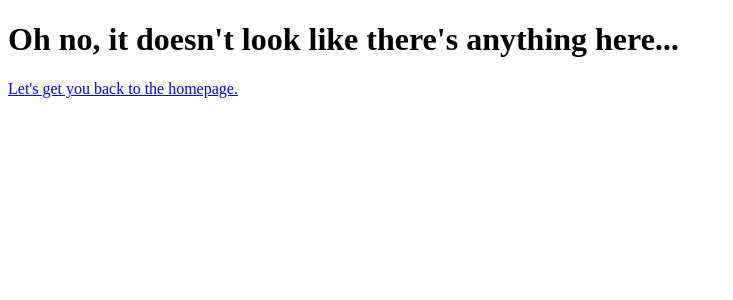
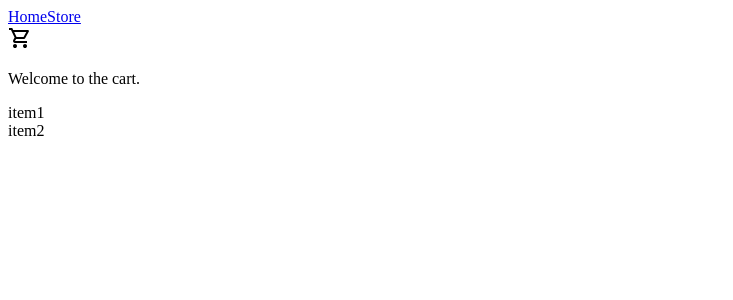
Before and after one commit to daltonoswald/shopping-cart, a React (Vite) app: page /cart in a window 1280 px wide. Shown: the top 300 px of the page, without its empty margins (0-733 px from the left). Built offline with nearby package versions, Linux system fonts and the light colour scheme.

Commit message:
store page and more functionality added

```diff
--- /dev/null
+++ b/src/Cart.jsx
@@ -0,0 +1,20 @@
+/* eslint-disable react/jsx-key */
+/* eslint-disable react/prop-types */
+import Nav from "./Nav"
+
+function Cart({itemsInCart, setItemsInCart}) {
+    console.log(itemsInCart);
+    return (
+        <>
+            <Nav />
+            <p>Welcome to the cart.</p>
+            <div className="items-in-cart">
+                {itemsInCart.map((item) =>
+                        <div>{item}</div>
+                )}
+            </div>
+        </>
+    )
+}
+
+export default Cart
--- a/src/FetchStore.jsx
+++ b/src/FetchStore.jsx
@@ -1,9 +1,10 @@
+/* eslint-disable react/prop-types */
 import { useState, useEffect } from "react"
 
-function FetchStore() {
-    const [data, setData] = useState([]);
+function FetchStore({data, setData, isLoading, setIsLoading, handleAddToCart}) {
+    // const [data, setData] = useState([]);
     const [error, setError] = useState(null);
-    const [isLoading, setIsLoading] = useState(true);
+    // const [isLoading, setIsLoading] = useState(true);
     useEffect(() => {
         const fetchData = async () => {
             try {
@@ -16,6 +17,7 @@ function FetchStore() {
                 itemList.push(results);
                 setData(itemList);
                 console.log(itemList);
+                return itemList
             } catch (error) {
                 setError(error.message)
                 setData(null);
@@ -32,9 +34,16 @@ function FetchStore() {
         <div className="store-items">
             {data[0].map(data =>
                 <>
-                    <div key={data.title} id={data.title} className="store-card">
-                        <img id={data.title} src={data.image} className="item-image" />
+                    <div key={data.id} id={data.id} className="store-card">
+                        <img id={data.id} src={data.image} className="item-image" />
                         <p id={data.title}>{data.title}</p>
+                        <p id={data.price}>${data.price}</p>
+                        {/* <form className="buy-form" onSubmit={addToCart}> */}
+                        <form className="buy-form" id={data.title} onSubmit={handleAddToCart}>
+                            <label htmlFor="quantity">Amount</label>
+                                <input type="number" id="quantity" name="quantity" min="1" max="5" />
+                                <input type="submit" className="add-to-cart" value="Add to Cart" />
+                        </form>
                     </div>
                 </>
                 )}
--- a/src/Homepage.jsx
+++ b/src/Homepage.jsx
@@ -1,7 +1,6 @@
 import Nav from "./Nav"
-import FetchStore from "./FetchStore"
 
-function Homepage() {
+function Homepage(itemsInCart, setItemsInCart) {
     return (
         <>
             <Nav />
--- /dev/null
+++ b/src/ItemPage.jsx
@@ -0,0 +1,16 @@
+import Nav from "./Nav";
+import FetchStore from "./FetchStore";
+
+function ItemPage() {
+    FetchStore();
+    return (
+        <>
+            <Nav />
+            <div className="item-page-content">
+
+            </div>
+        </>
+    )
+}
+
+export default ItemPage;
--- a/src/Nav.jsx
+++ b/src/Nav.jsx
@@ -1,10 +1,18 @@
 import { Link } from "react-router-dom";
+import cartIcon from "./assets/shopping-cart.svg"
 
 function Nav() {
     return (
         <div className="nav">
-            <Link to="/">Home</Link>
-            <Link to="/store">Store</Link>
+            <div className="links">
+                <Link to="/">Home</Link>
+                <Link to="/store">Store</Link>
+            </div>
+            <div className="cart-link">
+                <Link to="/cart">
+                    <img className="shopping-cart-icon" src={cartIcon} alt="shopping cart" />
+                </Link>
+            </div>
         </div>
     )
 }
--- /dev/null
+++ b/src/Router.jsx
@@ -0,0 +1,39 @@
+import { createBrowserRouter, RouterProvider } from "react-router-dom";
+import { useState } from "react";
+import Homepage from "./Homepage";
+import Store from "./Store";
+import ErrorPage from "./ErrorPage";
+import ItemPage from "./ItemPage";
+import Cart from "./Cart";
+
+function Router() {
+    const [itemsInCart, setItemsInCart] = useState(['item1', 'item2']);
+    const router = createBrowserRouter([
+        {
+            path: "/",
+            element: <Homepage itemsInCart={itemsInCart} setItemsInCart={setItemsInCart} />,
+            errorElement: <ErrorPage />,
+        },
+        {
+            path: "store",
+            element: <Store itemsInCart={itemsInCart} setItemsInCart={setItemsInCart} />,
+            errorElement: <ErrorPage />,
+            // children: [
+            //     {
+            //         path: "/item/:itemID",
+            //         element: <ItemPage />,
+            //         errorElement: <ErrorPage />,
+            //     }
+            // ]
+        },
+        {
+            path: "cart",
+            element: <Cart itemsInCart={itemsInCart} setItemsInCart={setItemsInCart} />,
+            errorElement: <ErrorPage />
+        }
+    ]);
+
+    return <RouterProvider router={router} />
+}
+
+export default Router;
--- a/src/Store.jsx
+++ b/src/Store.jsx
@@ -1,14 +1,24 @@
+import { useState } from "react";
 import { Link } from "react-router-dom"
 import Nav from "./Nav"
 import FetchStore from "./FetchStore"
+import fetchData from "./FetchStore"
 
-function Store() {
+function Store({itemsInCart, setItemsInCart}) {
+    const [data, setData] = useState([]);
+    const [isLoading, setIsLoading] = useState(true);
+
+    function handleAddToCart(e) {
+        e.preventDefault();
+        setItemsInCart([...itemsInCart, e.target.id])
+        console.log(itemsInCart);
+    }
 
     return (
         <>
             <Nav />
             <h1>Welcome to the store!</h1>
-            <FetchStore />
+            <FetchStore data={data} setData={setData} isLoading={isLoading} setIsLoading={setIsLoading} handleAddToCart={handleAddToCart} />
         </>
     )
 }
--- a/src/main.jsx
+++ b/src/main.jsx
@@ -1,25 +1,10 @@
 import React from 'react'
 import ReactDOM from 'react-dom/client'
-import { createBrowserRouter, RouterProvider } from 'react-router-dom'
-import Homepage from './Homepage'
-import Store from './Store'
-import ErrorPage from "./ErrorPage"
+import Router from './Router'
 import './styles.css'
-
-const router = createBrowserRouter([
-  {
-    path: "/",
-    element: <Homepage />,
-    errorElement: <ErrorPage />,
-  },
-  {
-    path: "store",
-    element: <Store />
-  }
-])
 
 ReactDOM.createRoot(document.getElementById('root')).render(
   <React.StrictMode>
-    <RouterProvider router={router} />
+    <Router />
   </React.StrictMode>,
 )
```
Also changed, not shown: src/assets/shopping-cart.svg (added).
